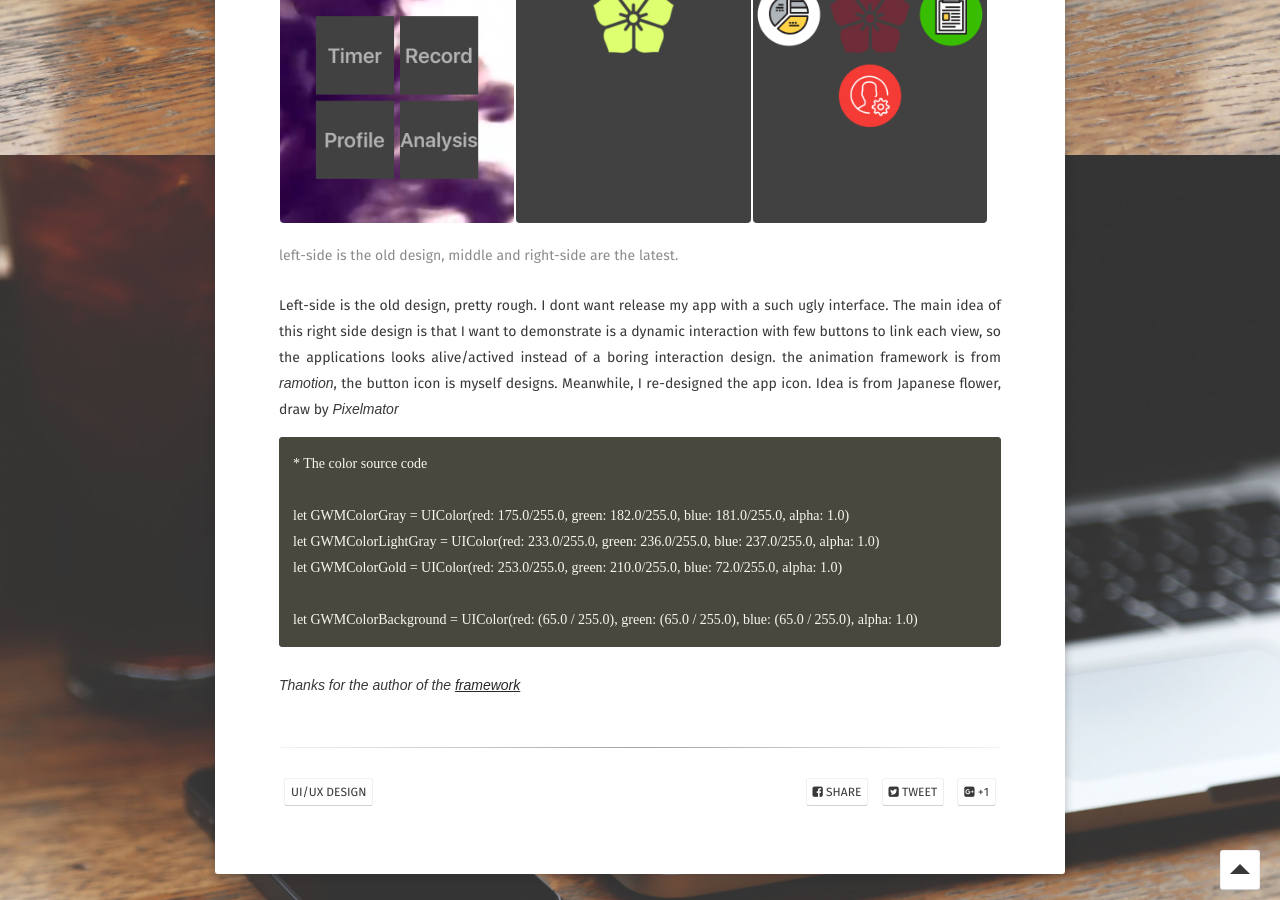
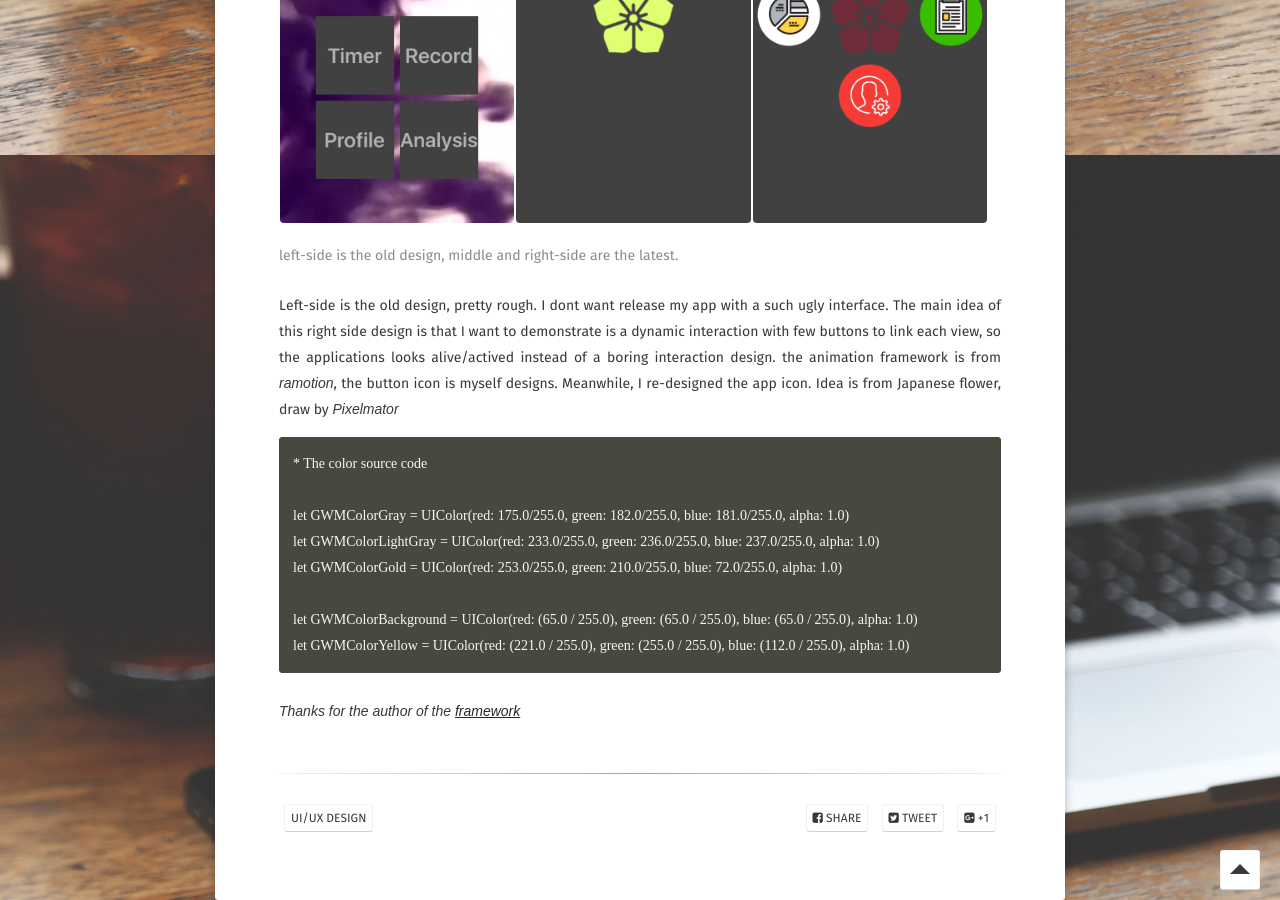
Before and after one commit to iceman201/blog, a Jekyll site: the page built from _posts/2016-07-12-other update of design interface.md, in a window 1280 px wide and 900 px high, scrolled down 745 px. Built offline with Jekyll 4.4.1, drawn with Linux system fonts in a browser that asks for light colours; some web fonts are replaced.

Commit message:
content update

````diff
--- a/_posts/2016-07-12-other update of design interface.md
+++ b/_posts/2016-07-12-other update of design interface.md
@@ -31,6 +31,7 @@ let GWMColorLightGray = UIColor(red: 233.0/255.0, green: 236.0/255.0, blue: 237.
 let GWMColorGold = UIColor(red: 253.0/255.0, green: 210.0/255.0, blue: 72.0/255.0, alpha: 1.0)
 
 let GWMColorBackground = UIColor(red: (65.0 / 255.0), green: (65.0 / 255.0), blue: (65.0 / 255.0), alpha: 1.0)
+let GWMColorYellow = UIColor(red: (221.0 / 255.0), green: (255.0 / 255.0), blue: (112.0 / 255.0), alpha: 1.0)
 ```
 
 
````
